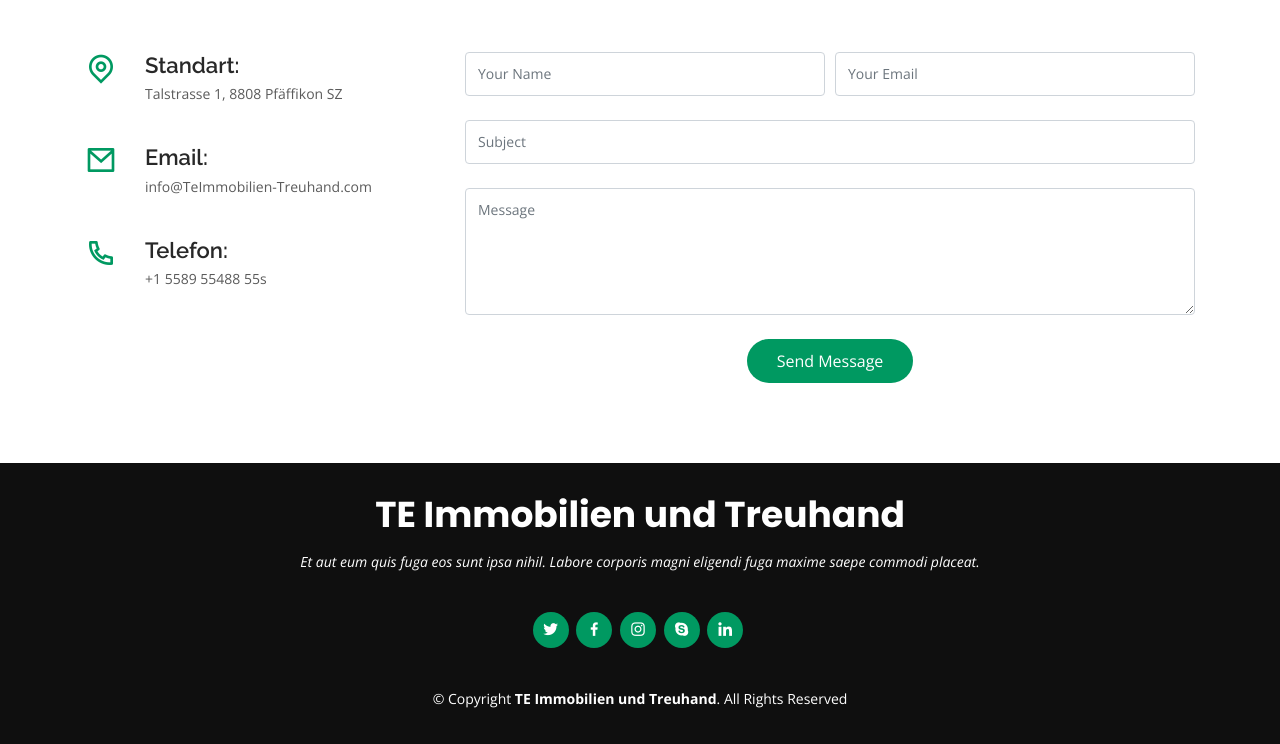
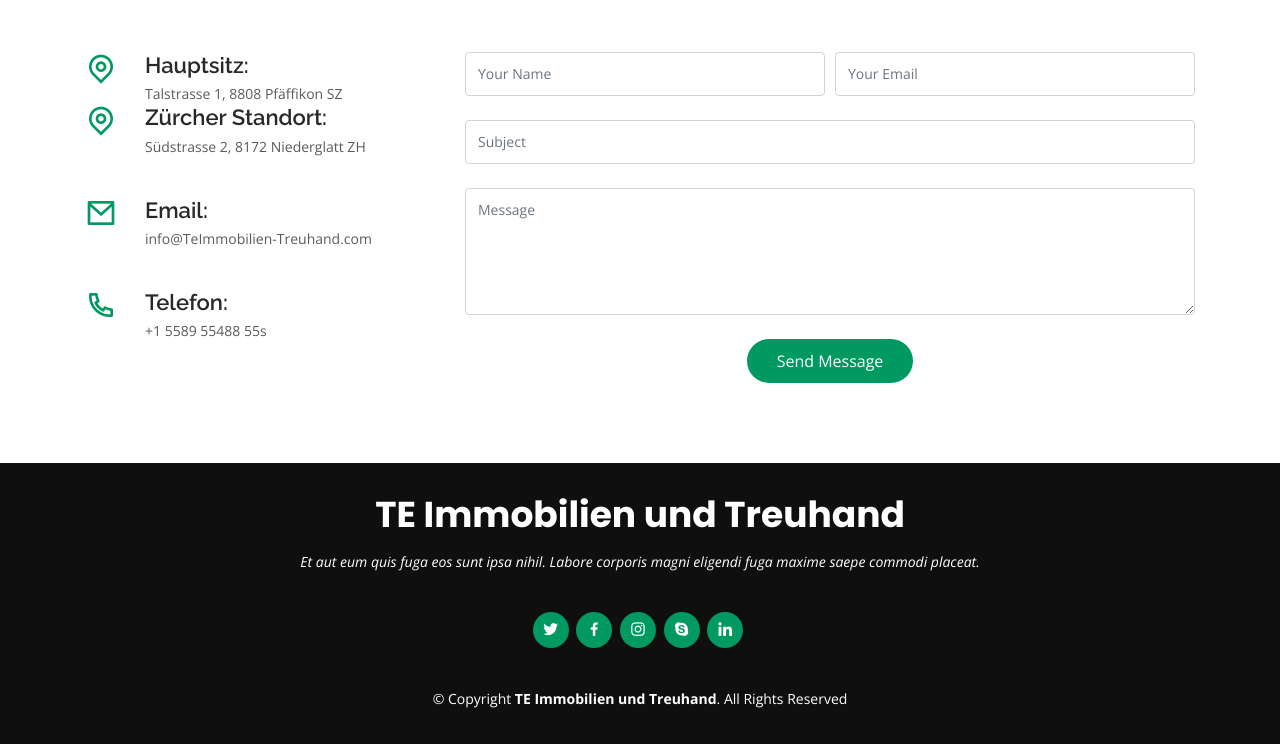
Before and after one commit to KarmaKami994/TE-Immobilien-und-Treuhand-Gmbh, a plain HTML site: page index.html in a window 1280 px wide. Shown: the part 4628-5372 px from the top of the page. Drawn offline with nearby package versions, Linux system fonts and the light colour scheme.

Commit message:
Update index.html

```diff
--- a/index.html
+++ b/index.html
@@ -412,8 +412,14 @@
             <div class="info">
               <div class="address">
                 <i class="ri-map-pin-line"></i>
-                <h4>Standart:</h4>
+                <h4>Hauptsitz:</h4>
                 <p>Talstrasse 1, 8808 Pfäffikon SZ</p>
+              </div>
+
+			  <div class="address">
+                <i class="ri-map-pin-line"></i>
+                <h4>Zürcher Standort:</h4>
+                <p>Südstrasse 2, 8172 Niederglatt ZH</p>
               </div>
 
               <div class="email">
```
